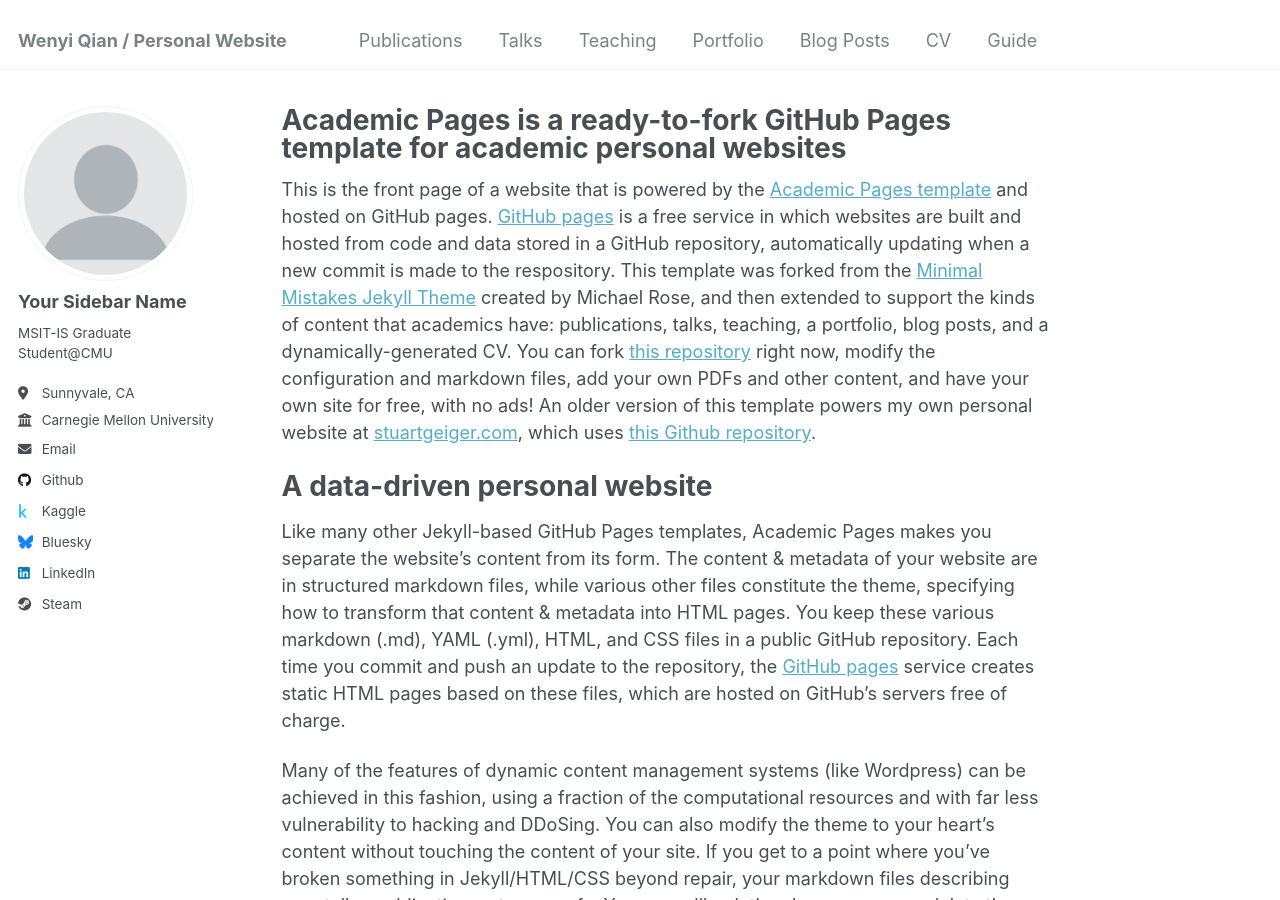
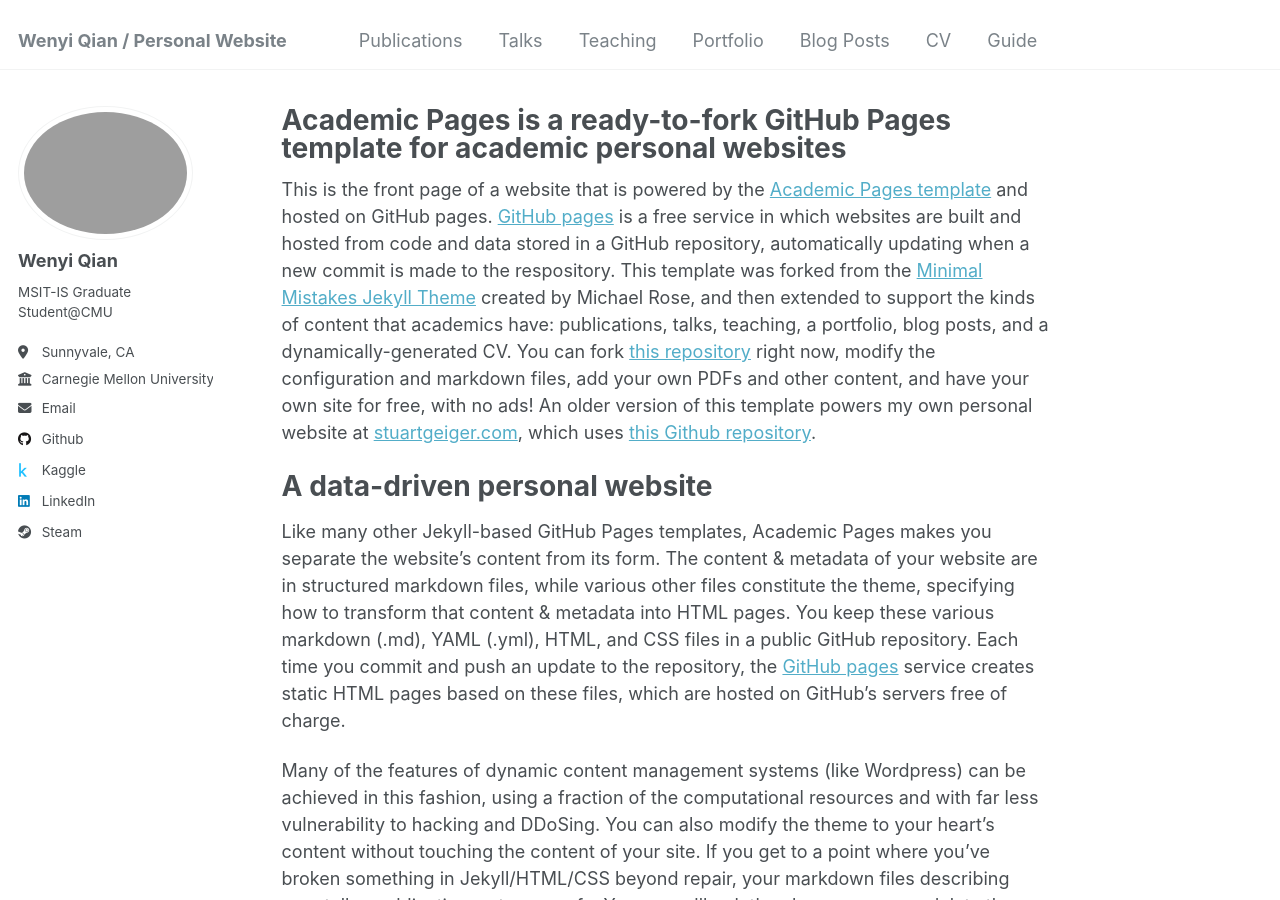
Before and after one commit to MaddogQ/maddogq.github.io, a Jekyll site: the page built from _pages/about.md, in a window 1280 px wide and 900 px high. Built offline with Jekyll 4.4.1, drawn with Linux system fonts in a browser that asks for light colours.

Commit message:
add profile photo

```diff
--- a/_config.yml
+++ b/_config.yml
@@ -21,8 +21,8 @@
 #               Additional customization can be done by editing /_includes/author-profile.html
 author:
   # Biographic information
-  avatar: "profile.png"
-  name: "Your Sidebar Name"
+  avatar: "profile.jpg"
+  name: "Wenyi Qian"
   pronouns: # example: "he/his"
   bio: "MSIT-IS Graduate Student@CMU"
   location: "Sunnyvale, CA"
@@ -48,7 +48,7 @@
   stackoverflow: # User number or user number and name (i.e., use "1" or "1/jeff-atwood")
 
   # Social media
-  bluesky: "bsky.app" # Replace this with you Bluesky username
+  bluesky: # Replace this with you Bluesky username
   facebook: # Username
   flickr: # Username
   foursquare: # Username
```
Also changed, not shown: 1 other file.
